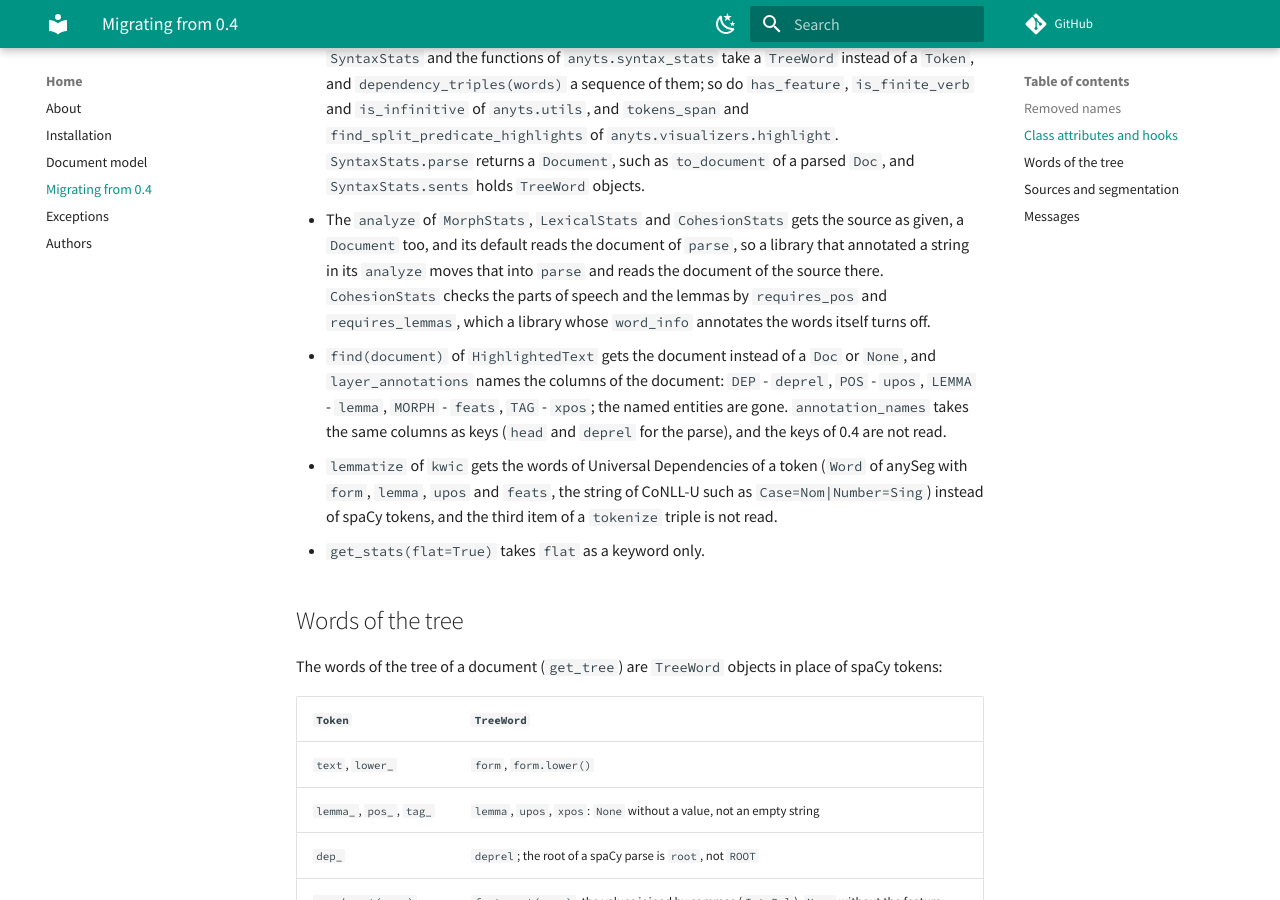
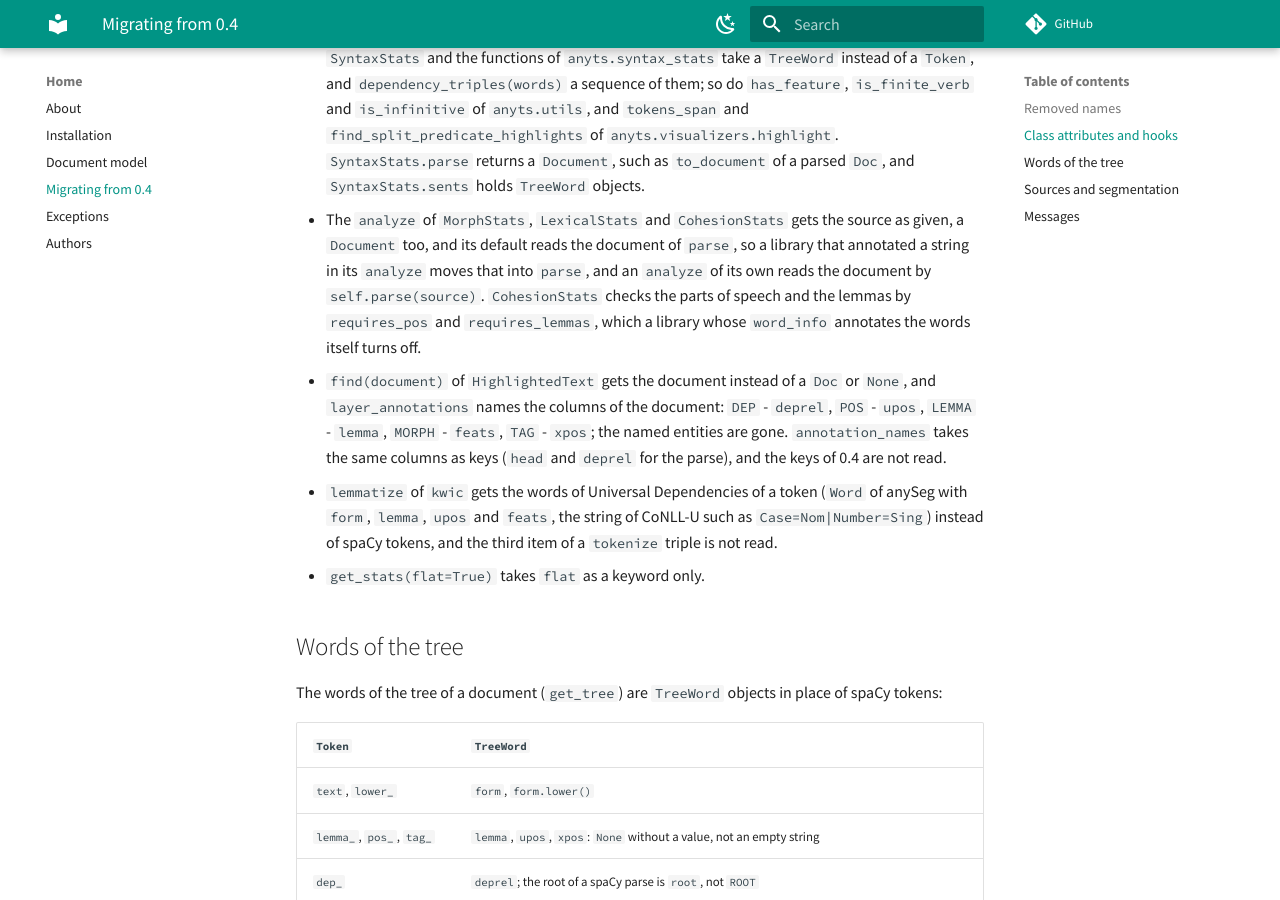
Before and after one commit to SergeyShk/anyTS, an MkDocs documentation site: the page built from docs/migration.md, in a window 1280 px wide and 900 px high, scrolled down 1945 px. Built offline with MkDocs 1.6.1 and Material for MkDocs 9.7.7, drawn with Linux system fonts in a browser that asks for light colours; comment, search, counter and statistics services are not loaded.

Commit message:
Say how an analyze of its own reads the document on the migration page
Co-Authored-By: Claude Opus 5.5 <noreply@anthropic.com>

```diff
--- a/docs/migration.md
+++ b/docs/migration.md
@@ -33,7 +33,7 @@ The parameter `join_hyphens` is gone from `kwic`, `sentence_lengths`, `sentence_
 
 - `doc_words(document)` of `StyleStats`, `PhonStats` and `HighlightedText` takes a `Document` instead of a `Doc`; `get_doc_words` and `iter_doc_sents` too.
 - `word_info(word)` of `CohesionStats` takes a `TreeWord` instead of a list of tokens. The hooks of `SyntaxStats` and the functions of `anyts.syntax_stats` take a `TreeWord` instead of a `Token`, and `dependency_triples(words)` a sequence of them; so do `has_feature`, `is_finite_verb` and `is_infinitive` of `anyts.utils`, and `tokens_span` and `find_split_predicate_highlights` of `anyts.visualizers.highlight`. `SyntaxStats.parse` returns a `Document`, such as `to_document` of a parsed `Doc`, and `SyntaxStats.sents` holds `TreeWord` objects.
-- The `analyze` of `MorphStats`, `LexicalStats` and `CohesionStats` gets the source as given, a `Document` too, and its default reads the document of `parse`, so a library that annotated a string in its `analyze` moves that into `parse` and reads the document of the source there. `CohesionStats` checks the parts of speech and the lemmas by `requires_pos` and `requires_lemmas`, which a library whose `word_info` annotates the words itself turns off.
+- The `analyze` of `MorphStats`, `LexicalStats` and `CohesionStats` gets the source as given, a `Document` too, and its default reads the document of `parse`, so a library that annotated a string in its `analyze` moves that into `parse`, and an `analyze` of its own reads the document by `self.parse(source)`. `CohesionStats` checks the parts of speech and the lemmas by `requires_pos` and `requires_lemmas`, which a library whose `word_info` annotates the words itself turns off.
 - `find(document)` of `HighlightedText` gets the document instead of a `Doc` or `None`, and `layer_annotations` names the columns of the document: `DEP` - `deprel`, `POS` - `upos`, `LEMMA` - `lemma`, `MORPH` - `feats`, `TAG` - `xpos`; the named entities are gone. `annotation_names` takes the same columns as keys (`head` and `deprel` for the parse), and the keys of 0.4 are not read.
 - `lemmatize` of `kwic` gets the words of Universal Dependencies of a token (`Word` of anySeg with `form`, `lemma`, `upos` and `feats`, the string of CoNLL-U such as `Case=Nom|Number=Sing`) instead of spaCy tokens, and the third item of a `tokenize` triple is not read.
 - `get_stats(flat=True)` takes `flat` as a keyword only.
```
